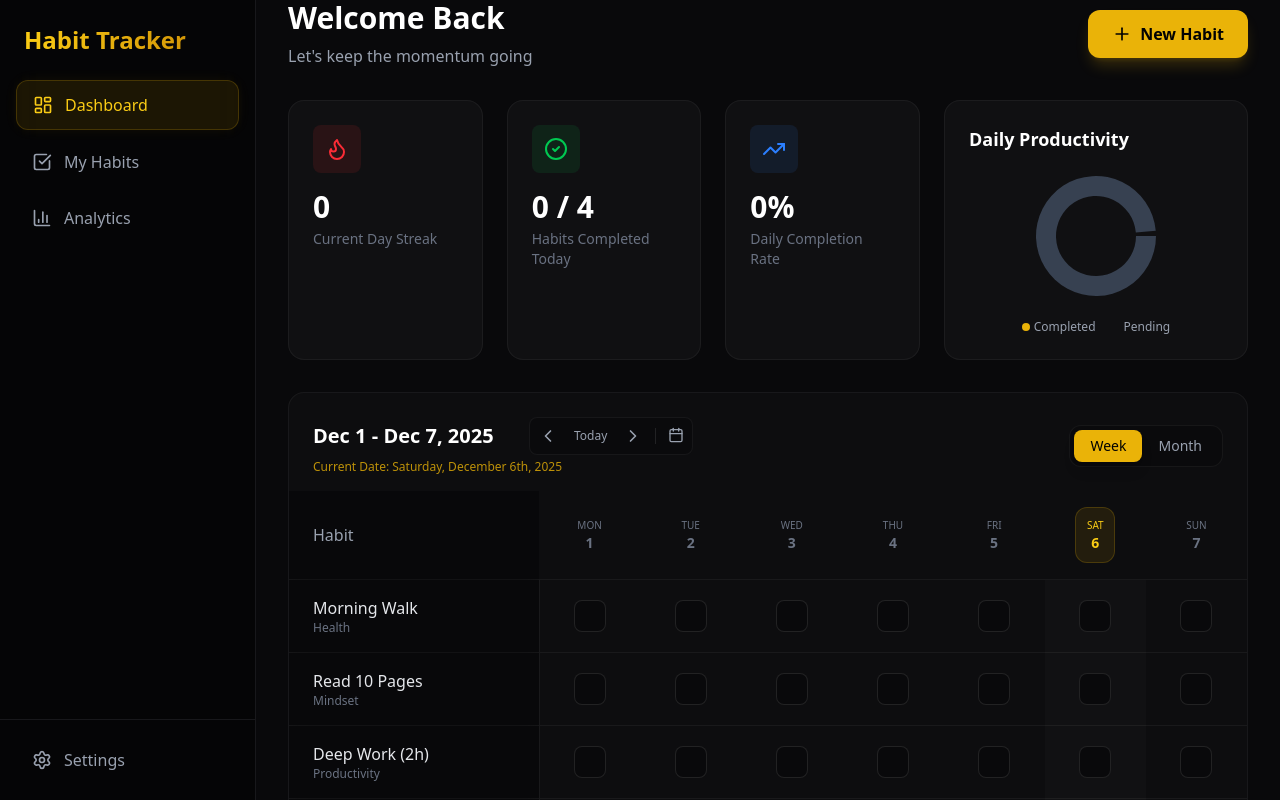
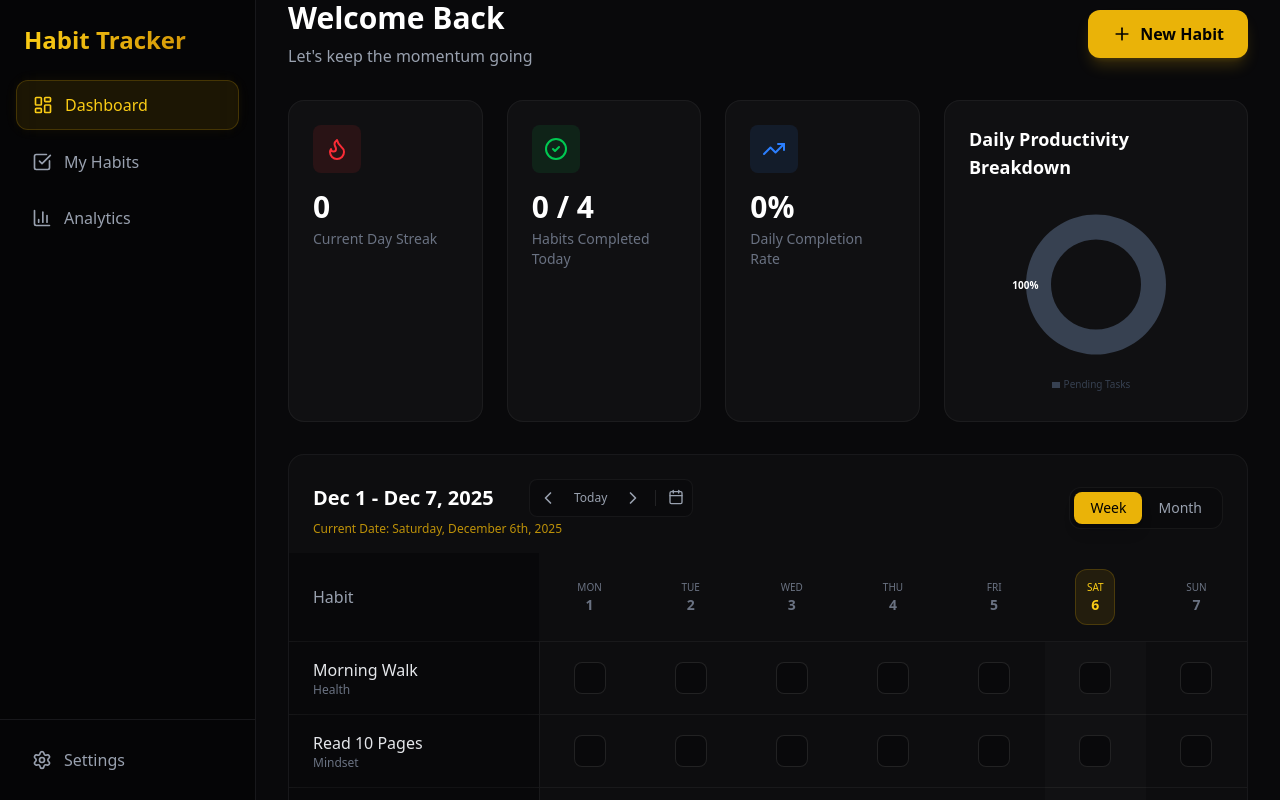
Before and after one commit to Aryan24a-git/habit-tracker, a React (Vite) app: page / in a window 1280 px wide. Built offline with nearby package versions, Linux system fonts and the light colour scheme.

Commit message:
Feat: Update Pie Chart with habit-specific colors and percentages

```diff
--- a/dev-dist/sw.js
+++ b/dev-dist/sw.js
@@ -82,7 +82,7 @@ define(['./workbox-5a5d9309'], (function (workbox) { 'use strict';
     "revision": "3ca0b8505b4bec776b69afdba2768812"
   }, {
     "url": "index.html",
-    "revision": "0.od6uj9a8i6o"
+    "revision": "0.lvc2pif4rtc"
   }], {});
   workbox.cleanupOutdatedCaches();
   workbox.registerRoute(new workbox.NavigationRoute(workbox.createHandlerBoundToURL("index.html"), {
--- a/src/components/Dashboard.tsx
+++ b/src/components/Dashboard.tsx
@@ -4,7 +4,7 @@ import { Flame, CheckCircle2, TrendingUp, Plus } from 'lucide-react';
 import { HabitGrid } from './HabitGrid';
 import { HabitModal } from './HabitModal';
 import { format } from 'date-fns';
-import { PieChart, Pie, Cell, ResponsiveContainer, Tooltip } from 'recharts';
+import { PieChart, Pie, Cell, ResponsiveContainer, Tooltip, Legend } from 'recharts';
 
 export const Dashboard: React.FC = () => {
   const { habits, logs } = useHabits();
@@ -14,18 +14,37 @@ export const Dashboard: React.FC = () => {
   // Basic stats calculation
   const todayStr = format(new Date(), 'yyyy-MM-dd');
   const todayLogs = logs[todayStr] || {};
-  const completedToday = Object.values(todayLogs).filter(Boolean).length;
+
+  // Prepare Pie Data
   const totalHabits = habits.length;
-  const pendingHabits = Math.max(0, totalHabits - completedToday);
+  const completedHabits = habits.filter(h => todayLogs[h.id]);
+  const pendingCount = totalHabits - completedHabits.length;
 
-  const completionRate = totalHabits > 0 ? Math.round((completedToday / totalHabits) * 100) : 0;
+  const COLORS = [
+    '#F472B6', // Pink
+    '#38BDF8', // Light Blue
+    '#34D399', // Emerald
+    '#A78BFA', // Violet
+    '#FBBF24', // Amber
+    '#FB7185', // Rose
+    '#22D3EE', // Cyan
+  ];
 
   const pieData = [
-    { name: 'Completed', value: completedToday },
-    { name: 'Pending', value: pendingHabits }
+    ...completedHabits.map((h, index) => ({
+      name: h.name,
+      value: 1, // Equal weight
+      color: COLORS[index % COLORS.length]
+    })),
+    ...(pendingCount > 0 ? [{
+      name: 'Pending Tasks',
+      value: pendingCount,
+      color: '#374151' // Dark Gray
+    }] : [])
   ];
 
-  const COLORS = ['#EAB308', '#374151']; // Gold-500, Dark-700/Gray
+  const completedToday = completedHabits.length;
+  const completionRate = totalHabits > 0 ? Math.round((completedToday / totalHabits) * 100) : 0;
 
   const handleOpenNew = () => {
     setEditHabitId(null);
@@ -39,6 +58,19 @@ export const Dashboard: React.FC = () => {
 
   // Animation classes
   const cardClass = "bg-dark-800/50 p-6 rounded-2xl border border-white/5 backdrop-blur-sm transition-all duration-500 hover:border-gold-500/20 hover:shadow-[0_0_20px_-5px_rgba(234,179,8,0.1)]";
+
+  const renderCustomizedLabel = ({ cx, cy, midAngle, innerRadius, outerRadius, percent, index: _ }: any) => {
+    const RADIAN = Math.PI / 180;
+    const radius = innerRadius + (outerRadius - innerRadius) * 0.5;
+    const x = cx + radius * Math.cos(-midAngle * RADIAN);
+    const y = cy + radius * Math.sin(-midAngle * RADIAN);
+
+    return (
+      <text x={x} y={y} fill="white" textAnchor={x > cx ? 'start' : 'end'} dominantBaseline="central" className="text-[10px] font-bold">
+        {`${(percent * 100).toFixed(0)}%`}
+      </text>
+    );
+  };
 
   return (
     <div className="space-y-8">
@@ -92,9 +124,9 @@ export const Dashboard: React.FC = () => {
         </div>
 
         {/* Pie Chart Card */}
-        <div className={`${cardClass} flex flex-col items-center justify-center min-h-[200px]`}>
-          <h3 className="text-lg font-bold text-white mb-2 self-start">Daily Productivity</h3>
-          <div className="w-full h-[150px]">
+        <div className={`${cardClass} flex flex-col items-center justify-center min-h-[300px]`}>
+          <h3 className="text-lg font-bold text-white mb-4 self-start">Daily Productivity Breakdown</h3>
+          <div className="w-full h-[200px]">
             {totalHabits > 0 ? (
               <ResponsiveContainer width="100%" height="100%">
                 <PieChart>
@@ -102,18 +134,27 @@ export const Dashboard: React.FC = () => {
                     data={pieData}
                     cx="50%"
                     cy="50%"
-                    innerRadius={40}
-                    outerRadius={60}
-                    paddingAngle={5}
+                    innerRadius={45}
+                    outerRadius={70}
+                    paddingAngle={3}
                     dataKey="value"
+                    labelLine={false}
+                    label={renderCustomizedLabel}
                   >
-                    {pieData.map((_, index) => (
-                      <Cell key={`cell-${index}`} fill={COLORS[index % COLORS.length]} stroke="none" />
+                    {pieData.map((entry, index) => (
+                      <Cell key={`cell-${index}`} fill={entry.color} stroke="none" />
                     ))}
                   </Pie>
                   <Tooltip
                     contentStyle={{ backgroundColor: '#18181b', border: '1px solid #3f3f46', borderRadius: '8px' }}
                     itemStyle={{ color: '#fff' }}
+                  />
+                  <Legend
+                    layout="horizontal"
+                    verticalAlign="bottom"
+                    align="center"
+                    iconSize={8}
+                    wrapperStyle={{ fontSize: '10px', paddingTop: '10px' }}
                   />
                 </PieChart>
               </ResponsiveContainer>
@@ -122,16 +163,6 @@ export const Dashboard: React.FC = () => {
                 No habits to show
               </div>
             )}
-          </div>
-          <div className="flex gap-4 text-xs mt-2">
-            <div className="flex items-center gap-1">
-              <div className="w-2 h-2 rounded-full bg-gold-500" />
-              <span className="text-gray-400">Completed</span>
-            </div>
-            <div className="flex items-center gap-1">
-              <div className="w-2 h-2 rounded-full bg-dark-700" />
-              <span className="text-gray-400">Pending</span>
-            </div>
           </div>
         </div>
       </div>
```
